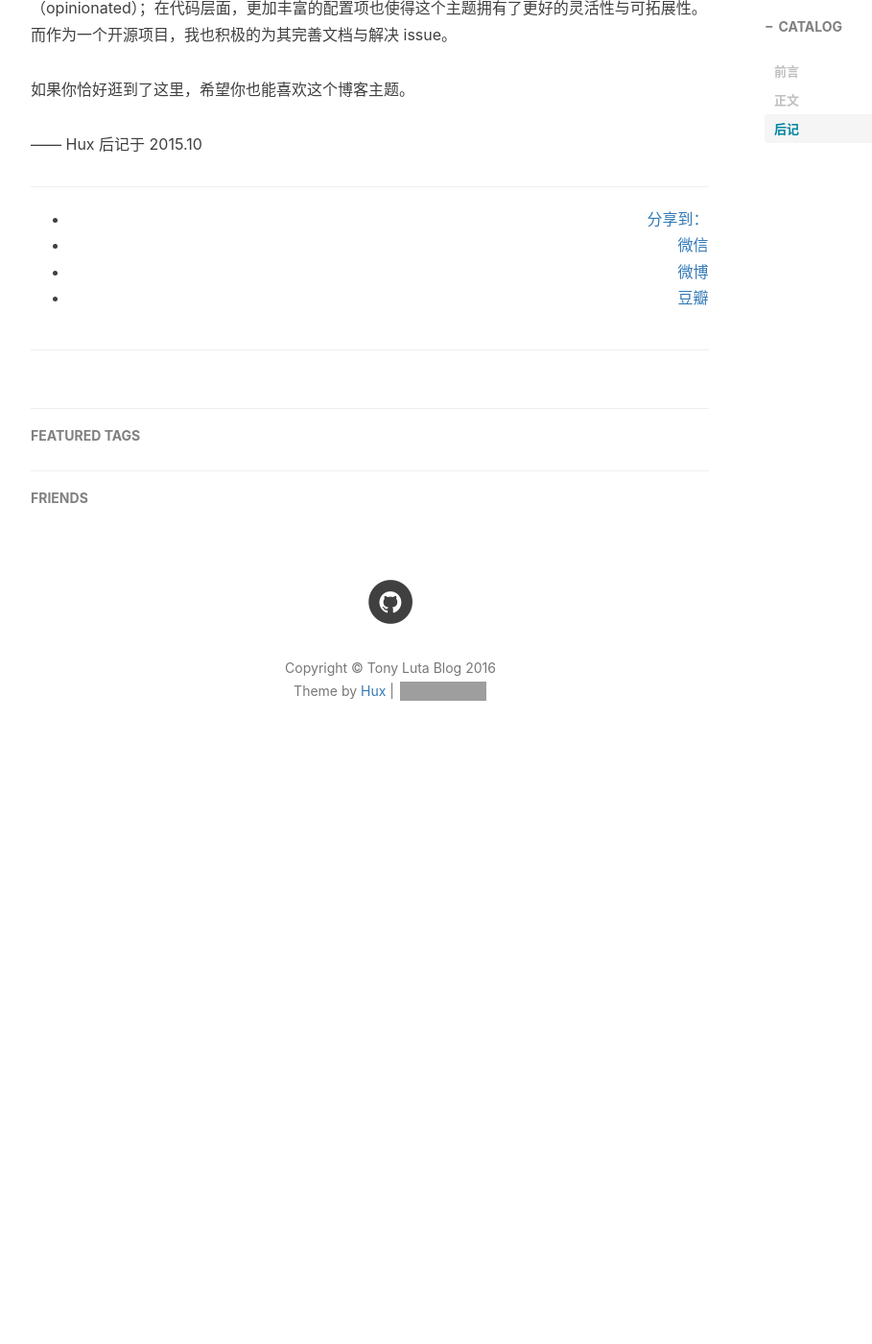
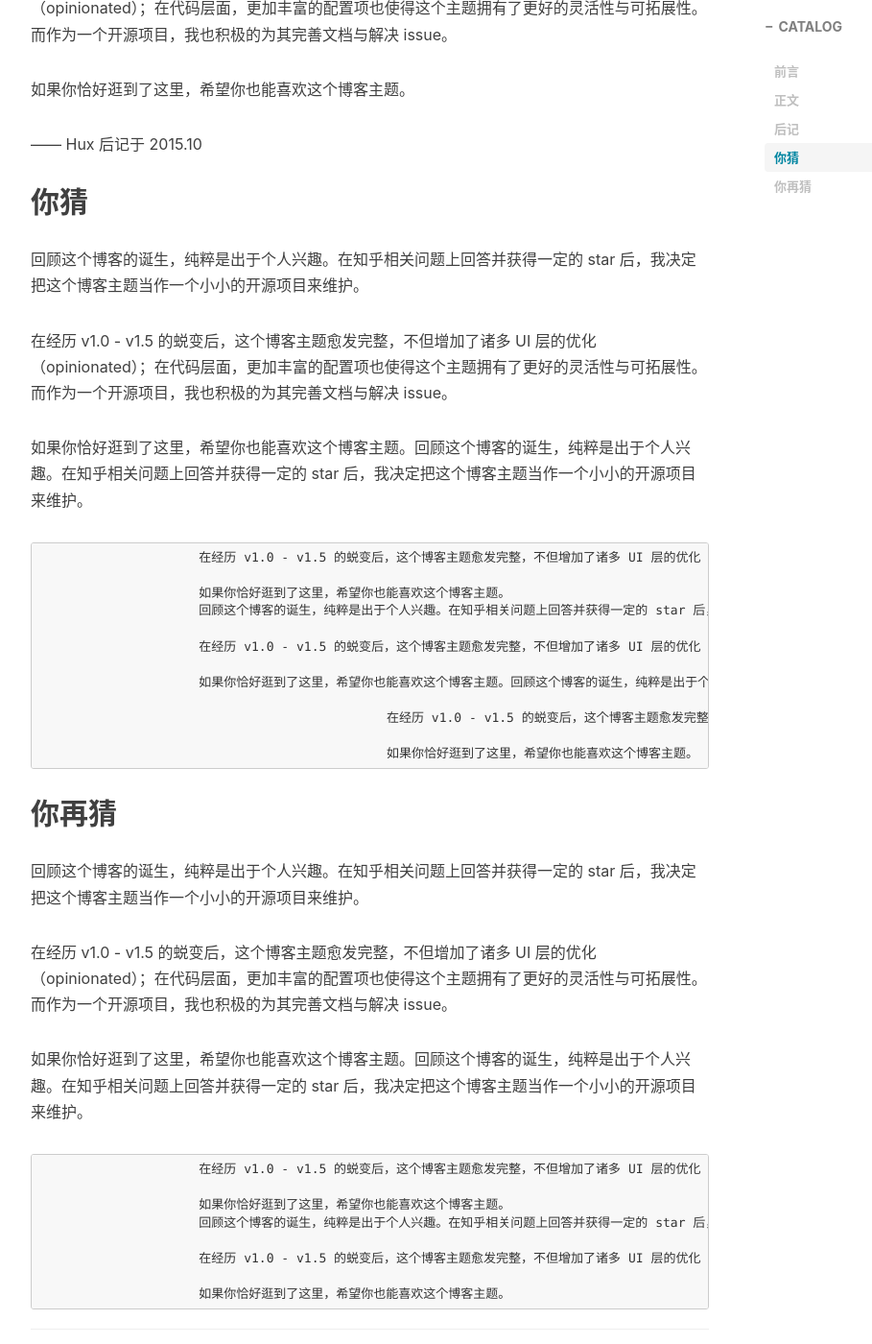
Before and after one commit to TonyLuta/TonyLuta.github.io, a Jekyll site: the page built from _posts/2014-01-29-hello-2015.markdown, in a window 1280 px wide and 1400 px high, scrolled down 2482 px. Shown: the whole window at 96% size, without its empty margins (233-1142 px from the left). Built offline with Jekyll 4.4.1, drawn with Linux system fonts in a browser that asks for light colours; nearby versions of some CDN libraries; comment, search, counter and statistics services are not loaded; before the commit the page ends 3279 px from its top, so only the background shows below that; grey boxes are pictures that could not be loaded.

Commit message:
modify some config

```diff
--- a/_config.yml
+++ b/_config.yml
@@ -16,8 +16,8 @@
 #weibo_username:
 #zhihu_username:
 github_username:    TonyLuta
-#twitter_username:  huxpro
-#facebook_username:  huxpro
+#twitter_username:
+#facebook_username:
 # linkedin_username:  firstname-lastname-idxxxx
 
 
--- a/_includes/footer.html
+++ b/_includes/footer.html
@@ -82,7 +82,7 @@
                 <p class="copyright text-muted">
                     Copyright &copy; {{ site.title }} {{ site.time | date: '%Y' }}
                     <br>
-                    Theme by <a href="http://huangxuan.me">Hux</a> |
+                    Theme by Hux |
                     <iframe
                         style="margin-left: 2px; margin-bottom:-5px;"
                         frameborder="0" scrolling="0" width="91px" height="20px"
--- a/_layouts/page.html
+++ b/_layouts/page.html
@@ -88,7 +88,7 @@
                     <h5><a href="{{'/tags/' | prepend: site.baseurl }}">FEATURED TAGS</a></h5>
                     <div class="tags">
                         {% for tag in site.tags %}
-                            {% if tag[1].size > {{site.featured-condition-size}} %}
+                            {% if tag[1].size >= {{site.featured-condition-size}} %}
                                 <a href="{{ site.baseurl }}/tags/#{{ tag[0] }}" title="{{ tag[0] }}" rel="{{ tag[1].size }}">
                                     {{ tag[0] }}
                                 </a>
--- a/_posts/2014-01-29-hello-2015.markdown
+++ b/_posts/2014-01-29-hello-2015.markdown
@@ -78,3 +77,39 @@
 如果你恰好逛到了这里，希望你也能喜欢这个博客主题。
 
 —— Hux 后记于 2015.10
+
+## 你猜
+回顾这个博客的诞生，纯粹是出于个人兴趣。在知乎相关问题上回答并获得一定的 star 后，我决定把这个博客主题当作一个小小的开源项目来维护。
+
+在经历 v1.0 - v1.5 的蜕变后，这个博客主题愈发完整，不但增加了诸多 UI 层的优化（opinionated）；在代码层面，更加丰富的配置项也使得这个主题拥有了更好的灵活性与可拓展性。而作为一个开源项目，我也积极的为其完善文档与解决 issue。
+
+如果你恰好逛到了这里，希望你也能喜欢这个博客主题。回顾这个博客的诞生，纯粹是出于个人兴趣。在知乎相关问题上回答并获得一定的 star 后，我决定把这个博客主题当作一个小小的开源项目来维护。
+
+                         在经历 v1.0 - v1.5 的蜕变后，这个博客主题愈发完整，不但增加了诸多 UI 层的优化（opinionated）；在代码层面，更加丰富的配置项也使得这个主题拥有了更好的灵活性与可拓展性。而作为一个开源项目，我也积极的为其完善文档与解决 issue。
+
+                         如果你恰好逛到了这里，希望你也能喜欢这个博客主题。
+                         回顾这个博客的诞生，纯粹是出于个人兴趣。在知乎相关问题上回答并获得一定的 star 后，我决定把这个博客主题当作一个小小的开源项目来维护。
+
+                         在经历 v1.0 - v1.5 的蜕变后，这个博客主题愈发完整，不但增加了诸多 UI 层的优化（opinionated）；在代码层面，更加丰富的配置项也使得这个主题拥有了更好的灵活性与可拓展性。而作为一个开源项目，我也积极的为其完善文档与解决 issue。
+
+                         如果你恰好逛到了这里，希望你也能喜欢这个博客主题。回顾这个博客的诞生，纯粹是出于个人兴趣。在知乎相关问题上回答并获得一定的 star 后，我决定把这个博客主题当作一个小小的开源项目来维护。
+
+                                                  在经历 v1.0 - v1.5 的蜕变后，这个博客主题愈发完整，不但增加了诸多 UI 层的优化（opinionated）；在代码层面，更加丰富的配置项也使得这个主题拥有了更好的灵活性与可拓展性。而作为一个开源项目，我也积极的为其完善文档与解决 issue。
+
+                                                  如果你恰好逛到了这里，希望你也能喜欢这个博客主题。
+
+## 你再猜
+回顾这个博客的诞生，纯粹是出于个人兴趣。在知乎相关问题上回答并获得一定的 star 后，我决定把这个博客主题当作一个小小的开源项目来维护。
+
+在经历 v1.0 - v1.5 的蜕变后，这个博客主题愈发完整，不但增加了诸多 UI 层的优化（opinionated）；在代码层面，更加丰富的配置项也使得这个主题拥有了更好的灵活性与可拓展性。而作为一个开源项目，我也积极的为其完善文档与解决 issue。
+
+如果你恰好逛到了这里，希望你也能喜欢这个博客主题。回顾这个博客的诞生，纯粹是出于个人兴趣。在知乎相关问题上回答并获得一定的 star 后，我决定把这个博客主题当作一个小小的开源项目来维护。
+
+                         在经历 v1.0 - v1.5 的蜕变后，这个博客主题愈发完整，不但增加了诸多 UI 层的优化（opinionated）；在代码层面，更加丰富的配置项也使得这个主题拥有了更好的灵活性与可拓展性。而作为一个开源项目，我也积极的为其完善文档与解决 issue。
+
+                         如果你恰好逛到了这里，希望你也能喜欢这个博客主题。
+                         回顾这个博客的诞生，纯粹是出于个人兴趣。在知乎相关问题上回答并获得一定的 star 后，我决定把这个博客主题当作一个小小的开源项目来维护。
+
+                         在经历 v1.0 - v1.5 的蜕变后，这个博客主题愈发完整，不但增加了诸多 UI 层的优化（opinionated）；在代码层面，更加丰富的配置项也使得这个主题拥有了更好的灵活性与可拓展性。而作为一个开源项目，我也积极的为其完善文档与解决 issue。
+
+                         如果你恰好逛到了这里，希望你也能喜欢这个博客主题。
--- a/index.html
+++ b/index.html
@@ -19,7 +19,7 @@
         </div>
     </a>
     <p class="post-meta">
-        Posted by {% if post.author %}{{ post.author }}{% else %}{{ site.title }}{% endif %} on {{ post.date | date: "%B %-d, %Y" }}
+        Posted by {% if post.author %}{{ post.author }}{% else %}{{ site.title }}{% endif %} on {{ post.date | date: "%Y-%m-%d" }}
     </p>
 </div>
 <hr>
```
Also changed, not shown: other parts of _posts/2014-01-29-hello-2015.markdown (+1 -2 lines), img/favicon.ico.
